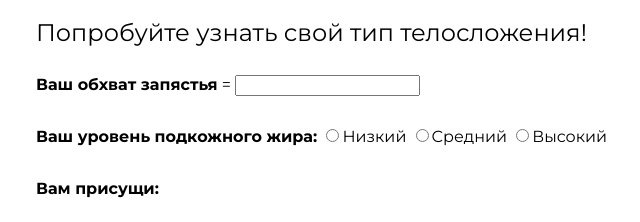
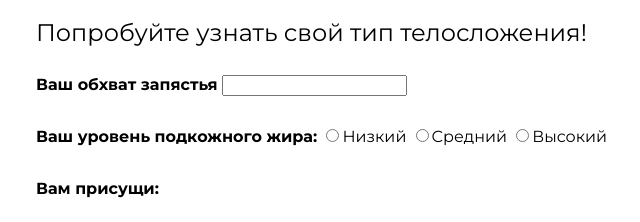
Before and after one commit to Romancka19/final, a plain HTML site: page index.html in a window 1280 px wide. Shown: the part 5130-5352 px from the top of the page, 140-780 px from the left. Drawn offline with Linux system fonts and the light colour scheme.

Commit message:
Update index.html

```diff
--- a/index.html
+++ b/index.html
@@ -122,7 +122,7 @@
 	<p class="last"><Как уже упоминалось ранее, в чистом виде все эти типы телосложения встречаются крайне редко. Бывает и так, что телосложением похожий на эндоморфа парень строен, как эктоморф, или наоборот, страдающий от излишней массы тела эктоморф.
 	Поэтому в вопросе тренировок важно определить для себя наиболее подходящий, комфортный режим, который будет приносить Вам истинное удовольствие как от процесса, так и от результата.</p>
 	<p class="big">Попробуйте узнать свой тип телосложения!</p>
-	<p><strong>Ваш обхват запястья</strong> = <input type="text" id="z_1"></p>
+	<p><strong>Ваш обхват запястья</strong> <input type="text" id="z_1"></p>
 	<p><strong>Ваш уровень подкожного жира:</strong> <input type="radio" name="radiobutton" value="Низкий" id="z_2">Низкий
 	<input type="radio" name="radiobutton" value="Средний" id="z_3">Средний
 	<input type="radio" name="radiobutton" value="Высокий" id="z_4">Высокий</p>
```
